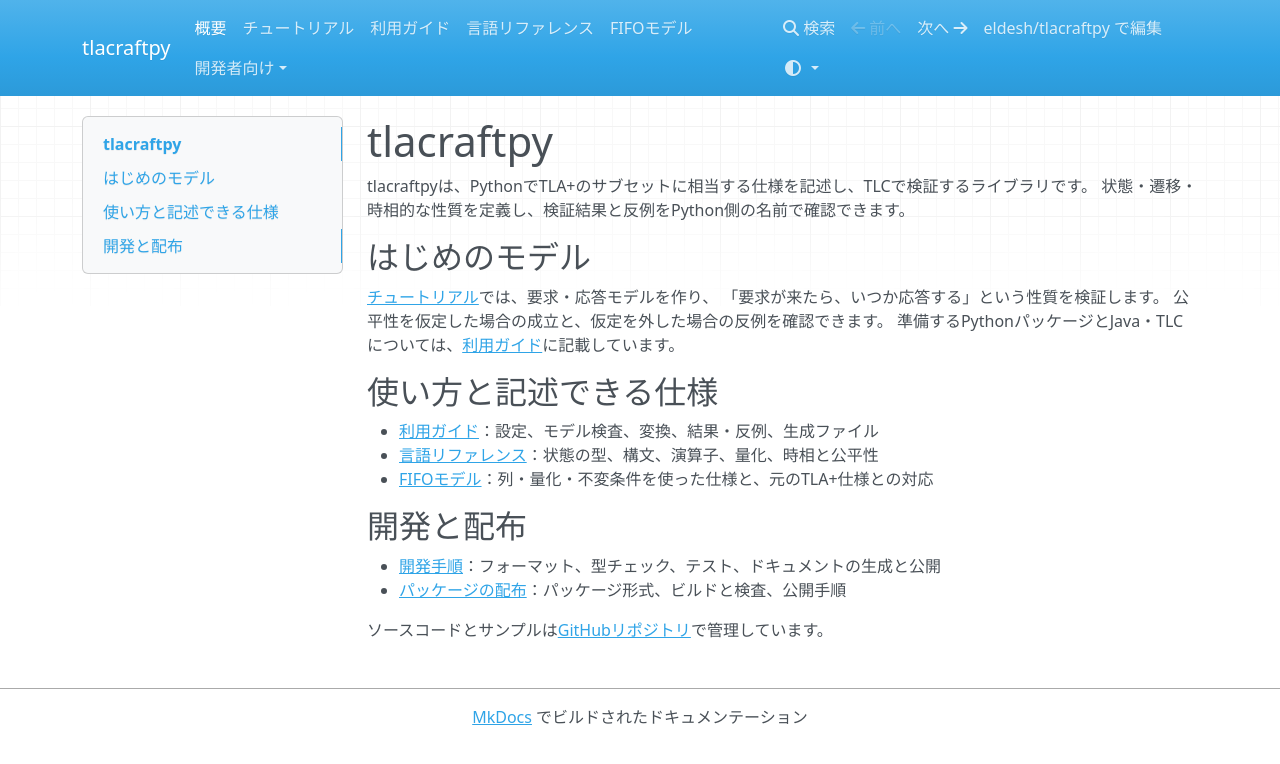
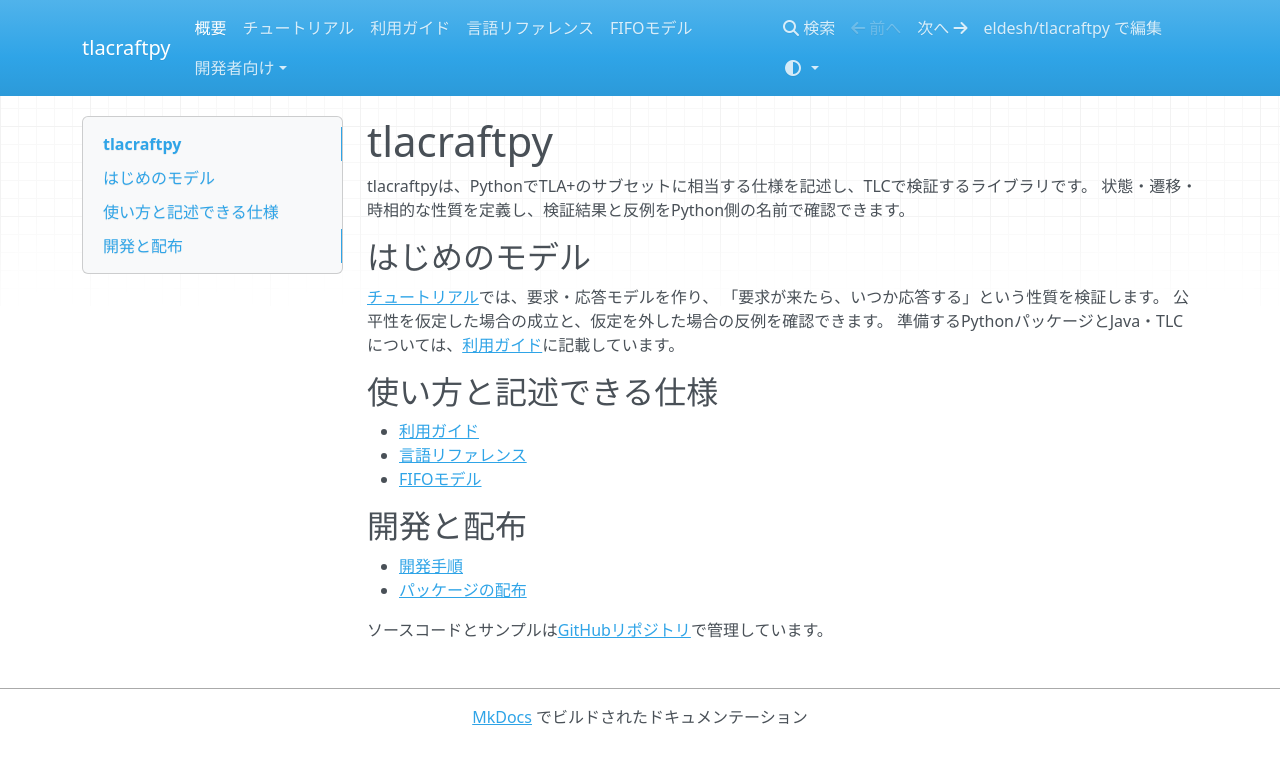
Before and after one commit to eldesh/tlacraftpy, an MkDocs documentation site: the page built from docs/index.md, in a window 1280 px wide. Shown: the top 764 px of the page. Built offline with MkDocs 1.6.1, drawn with Linux system fonts in a browser that asks for light colours; nearby versions of some CDN libraries.

Commit message:
Use document titles without topic lists in navigation links

```diff
--- a/docs/index.md
+++ b/docs/index.md
@@ -12,13 +12,13 @@ tlacraftpyは、PythonでTLA+のサブセットに相当する仕様を記述し
 
 ## 使い方と記述できる仕様
 
-- [利用ガイド](usage.md)：設定、モデル検査、変換、結果・反例、生成ファイル
-- [言語リファレンス](language.md)：状態の型、構文、演算子、量化、時相と公平性
-- [FIFOモデル](fifo.md)：列・量化・不変条件を使った仕様と、元のTLA+仕様との対応
+- [利用ガイド](usage.md)
+- [言語リファレンス](language.md)
+- [FIFOモデル](fifo.md)
 
 ## 開発と配布
 
-- [開発手順](development.md)：フォーマット、型チェック、テスト、ドキュメントの生成と公開
-- [パッケージの配布](distribution.md)：パッケージ形式、ビルドと検査、公開手順
+- [開発手順](development.md)
+- [パッケージの配布](distribution.md)
 
 ソースコードとサンプルは[GitHubリポジトリ](https://github.com/eldesh/tlacraftpy)で管理しています。
```
Also changed, not shown: CONTRIBUTING.md (+1 -2 lines), README.md (+6 -6 lines).
